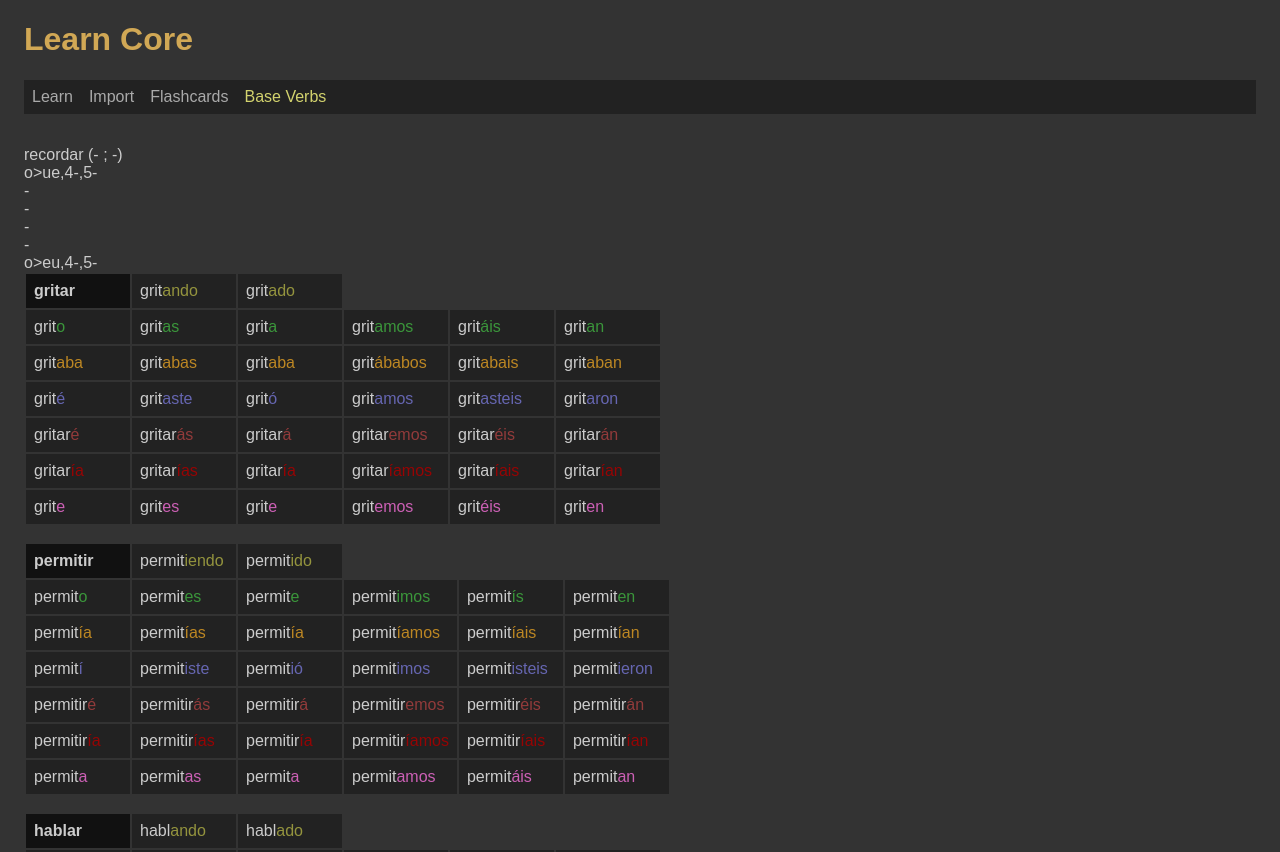
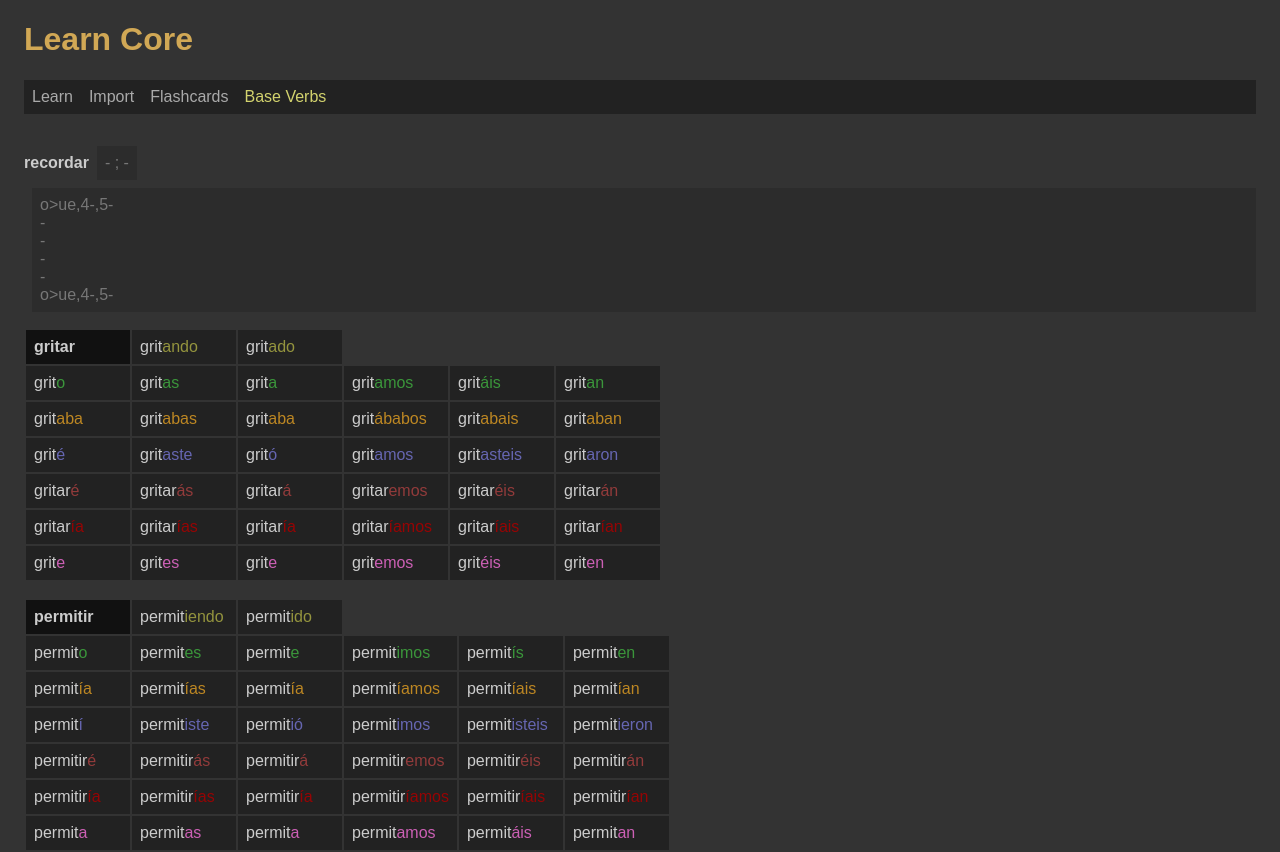
Before and after one commit to edwardtanguay/learncore, a React (Vite) app: page /baseverbs in a window 1280 px wide. Shown: the top 852 px of the page. Built offline with nearby package versions, Linux system fonts and the light colour scheme; data requests are answered from the project's data file.

Commit message:
irregular ok

```diff
--- a/src/App.scss
+++ b/src/App.scss
@@ -31,6 +31,36 @@ body {
 	}
 
 	.pageBaseVerbs {
+
+		.irregularVerbArea {
+			margin-bottom: 1rem;
+
+			.verbName {
+				a {
+					font-weight: bold;
+					color: #ccc;
+					text-decoration: none;
+				}
+
+				span {
+					background-color: #2c2c2c;
+					padding: .5rem;
+					color: #777;
+					font-weight: normal;
+					display: inline-block;
+					margin-left: .5rem;
+				}
+			}
+
+			.infos {
+				margin-top: .5rem;
+				margin-left: .5rem;
+				background-color: #2c2c2c;
+				padding: .5rem;
+				color: #777;
+			}
+		}
+
 		table {
 			margin-bottom: 1rem;
 
--- a/src/pages/PageBaseVerbs.tsx
+++ b/src/pages/PageBaseVerbs.tsx
@@ -15,7 +15,13 @@ export const PageBaseVerbs = () => {
 						{cv.verb.kind === 'irregular' ? (
 							<div className="irregularVerbArea">
 								<div className="verbName">
-									{cv.verb.verbName} ({cv.verb.infos[0]})
+											<a
+												target="_blank"
+												href={`https://www.123teachme.com/spanish_verb_conjugation/${cv.verb.verbName}`}
+											>
+												{cv.verb.verbName}
+											</a>
+									<span>{cv.verb.infos[0]}</span>
 								</div>
 								<div className="infos">
 									{cv.verb.infos.map((info, i) => {
--- a/src/parser.ts
+++ b/src/parser.ts
@@ -2,7 +2,7 @@ import { IConjugatedVerb, IConjugationEndings, IVerb } from "./interfaces";
 import * as qstr from './qtools/qstr';
 
 export const verbDefinitions = `
-recordar: o>ue,4-,5- ; - ; - // - ; - ; o>eu,4-,5- // - ; -
+recordar: o>ue,4-,5- ; - ; - // - ; - ; o>ue,4-,5- // - ; -
 gritar
 permitir
 hablar
```
